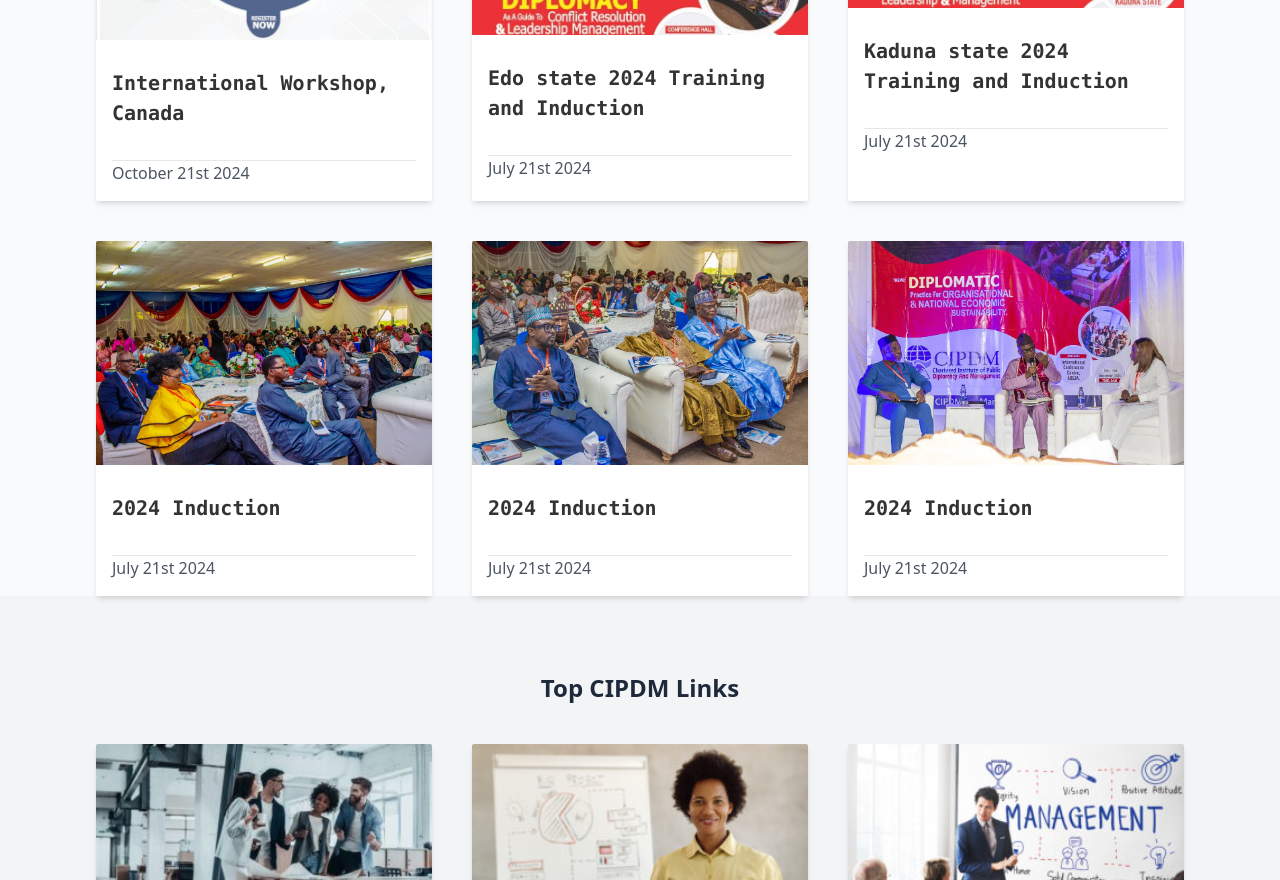
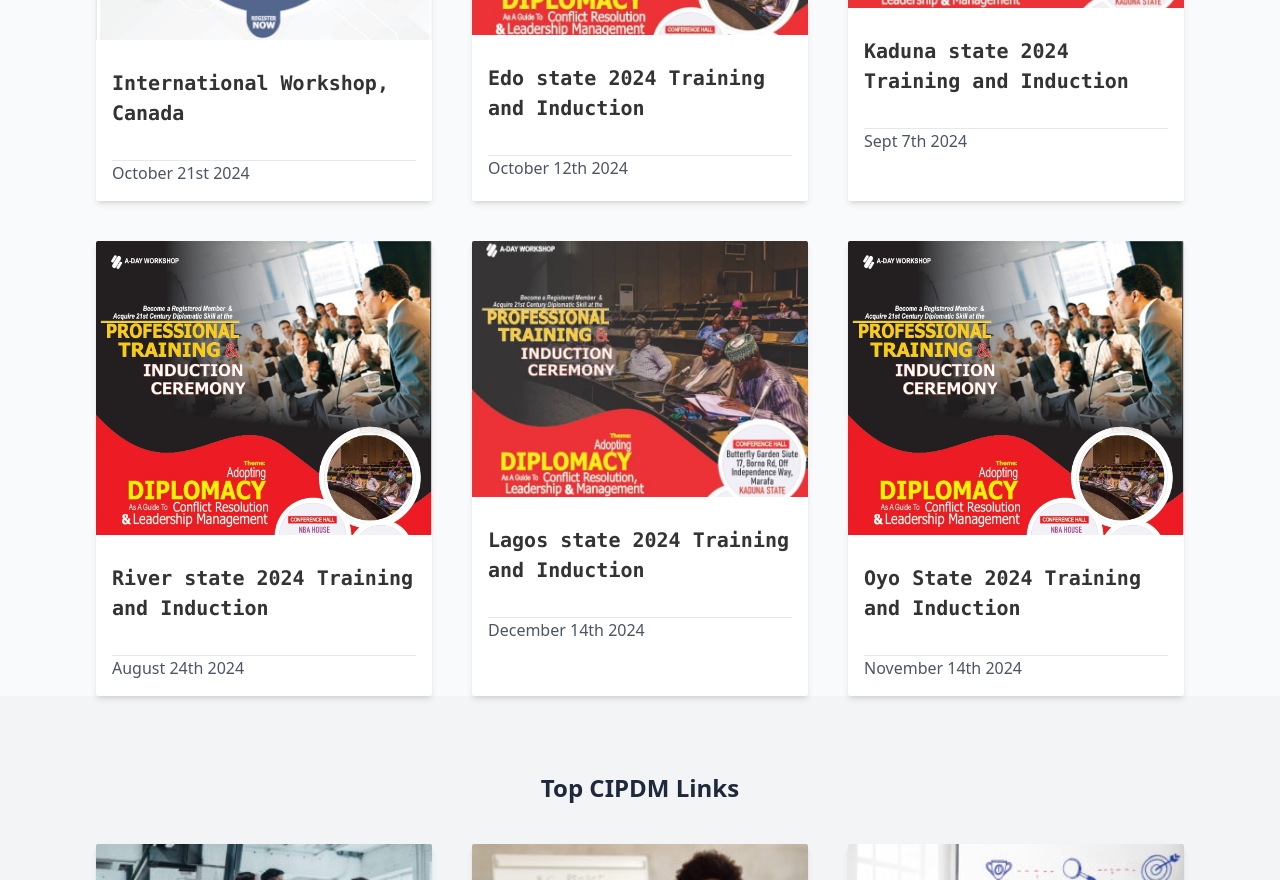
Before and after one commit to JosephDigitty/Institute-Website, a React (Vite) app: page /news in a window 1280 px wide. Shown: the part 600-1480 px from the top of the page. Built offline with nearby package versions, Linux system fonts and the light colour scheme; a web font is replaced by a local one.

Commit message:
Add all project files

```diff
--- a/src/Home Section/News.jsx
+++ b/src/Home Section/News.jsx
@@ -12,6 +12,7 @@
 import flier from '../assets/images/flier.jpg'
 import Flier3 from '../assets/images/Flier3.jpg'
 import Flier2 from '../assets/images/Flier2.jpg'
+import Flier_PH from '../assets/images/Flier_PH.jpg'
 
 
 const News = ({ishome}) => {
@@ -44,7 +45,7 @@
                 <div className='border-b pb-8 pt-3'>
                 <Link className='font-mono text-black/80 text-xl hover:text-slate-500 font-semibold leading-normal ' href=""> Edo state 2024 Training and Induction </Link>
                 </div>
-                    <p className="text-gray-600">July 21st 2024</p>
+                    <p className="text-gray-600">October 12th 2024</p>
                 </div>
             </div>
             {/* card 3 */}
@@ -54,35 +55,35 @@
                 <div className='border-b pb-8 pt-3'>
                 <Link className='font-mono text-black/80 text-xl hover:text-slate-500 font-semibold leading-normal ' href=""> Kaduna state 2024 Training and Induction </Link>
                 </div>
-                    <p className="text-gray-600">July 21st 2024</p>
+                    <p className="text-gray-600">Sept 7th 2024</p>
                 </div>
             </div>
             {/* card 4 */}
             <div className="bg-white shadow-md rounded-sm hover:opacity-90 hover:cursor-pointer overflow-hidden">
-                <img className="w-full h-50 object-cover" src={Abj} alt="Card Image"/>
+                <img className="w-full h-50 object-cover" src={Flier_PH} alt="Card Image"/>
                 <div className="p-4">
                 <div className='border-b pb-8 pt-3'>
-                <Link className='font-mono text-black/80 text-xl hover:text-slate-500 font-semibold leading-normal ' href=""> 2024 Induction </Link>
+                <Link className='font-mono text-black/80 text-xl hover:text-slate-500 font-semibold leading-normal ' href=""> River state 2024 Training and Induction </Link>
                 </div>
-                    <p className="text-gray-600">July 21st 2024</p>
+                    <p className="text-gray-600">August 24th 2024</p>
                 </div>
             </div>
             <div className="bg-white shadow-md rounded-sm hover:opacity-90 hover:cursor-pointer overflow-hidden">
-                <img className="w-full h-50 object-cover" src={Sco} alt="Card Image"/>
+                <img className="w-full h-50 object-cover" src={Flier2} alt="Card Image"/>
                 <div className="p-4">
                 <div className='border-b pb-8 pt-3'>
-                <Link className='font-mono text-black/80 text-xl hover:text-slate-500 font-semibold leading-normal ' href=""> 2024 Induction </Link>
+                <Link className='font-mono text-black/80 text-xl hover:text-slate-500 font-semibold leading-normal ' href=""> Lagos state 2024 Training and Induction </Link>
                 </div>
-                    <p className="text-gray-600">July 21st 2024</p>
+                    <p className="text-gray-600">December 14th 2024</p>
                 </div>
             </div>
             <div className="bg-white shadow-md rounded-sm hover:opacity-90 hover:cursor-pointer overflow-hidden">
-                <img className="w-full h-50 object-cover" src={Cipdm} alt="Card Image"/>
+                <img className="w-full h-50 object-cover" src={Flier_PH} alt="Card Image"/>
                 <div className="p-4">
                 <div className='border-b pb-8 pt-3'>
-                <Link className='font-mono text-black/80 text-xl hover:text-slate-500 font-semibold leading-normal ' href=""> 2024 Induction </Link>
+                <Link className='font-mono text-black/80 text-xl hover:text-slate-500 font-semibold leading-normal ' href=""> Oyo State 2024 Training and Induction </Link>
                 </div>
-                    <p className="text-gray-600">July 21st 2024</p>
+                    <p className="text-gray-600">November 14th 2024</p>
                 </div>
             </div>
         </div>
--- a/src/Pages/Consultancy.jsx
+++ b/src/Pages/Consultancy.jsx
@@ -80,7 +80,7 @@
        help them achieve caree advancement, and coach them to become effective and influential
        business leaders and management.
         </p>
-      <p className='font-Merriweather md:text-[15px]  text-[12px] leading-normal  py-7'>for more information please see our <Link className='text-purple-600 hover:text-black font-ubuntu' href="/">Conatact Page</Link> or send an Email ro info@cipdm.com.ng</p>
+      <p className='font-Merriweather md:text-[15px]  text-[12px] leading-normal  py-7'>for more information please see our <Link className='text-purple-600 hover:text-black font-ubuntu' href="/">Contact Page</Link> or send an Email to info@cipdm.com.ng</p>
 
         </section>
 
--- a/src/Pages/Gallery.jsx
+++ b/src/Pages/Gallery.jsx
@@ -45,7 +45,7 @@
                 <img className="w-full h-50 object-cover" src={News5} alt="Card Image"/>
                 <div className="p-4">
                 <div className='border-b pb-8 pt-3'>
-                <a className='font-mono text-black/80 text-xl hover:text-slate-500 font-semibold leading-normal ' href=""> 2024 Induction </a>
+                <a className='font-mono text-black/80 text-xl hover:text-slate-500 font-semibold leading-normal ' href=""> National Conference 2023, Abuja </a>
                 </div>
 
                 </div>
@@ -55,7 +55,7 @@
                 <img className="w-full h-50 object-cover" src={Abj} alt="Card Image"/>
                 <div className="p-4">
                 <div className='border-b pb-8 pt-3'>
-                <a className='font-mono text-black/80 text-xl hover:text-slate-500 font-semibold leading-normal ' href=""> 2024 Induction </a>
+                <a className='font-mono text-black/80 text-xl hover:text-slate-500 font-semibold leading-normal ' href=""> National Conference 2023, Abuja </a>
                 </div>
 
                 </div>
@@ -85,7 +85,7 @@
                 <img className="w-full h-50 object-cover" src={Cipdm} alt="Card Image"/>
                 <div className="p-4">
                 <div className='border-b pb-8 pt-3'>
-                <a className='font-mono text-black/80 text-xl hover:text-slate-500 font-semibold leading-normal ' href=""> 2024 Induction </a>
+                <a className='font-mono text-black/80 text-xl hover:text-slate-500 font-semibold leading-normal ' href=""> National Conference 2023, Abuja </a>
                 </div>
 
                 </div>
@@ -95,7 +95,7 @@
                 <img className="w-full h-50 object-cover" src={resilience} alt="Card Image"/>
                 <div className="p-4">
                 <div className='border-b pb-8 pt-3'>
-                <a className='font-mono text-black/80 text-xl hover:text-slate-500 font-semibold leading-normal ' href=""> 2024 Induction </a>
+                <a className='font-mono text-black/80 text-sm hover:text-slate-500 font-semibold leading-normal ' href=""> National President, Governing Council  presenting a certificate of fellowship to a new inductee </a>
                 </div>
 
                 </div>
@@ -115,7 +115,7 @@
                 <img className="w-full h-50 object-cover" src={gal2} alt="Card Image"/>
                 <div className="p-4">
                 <div className='border-b pb-8 pt-3'>
-                <a className='font-mono text-black/80 text-xl hover:text-slate-500 font-semibold leading-normal ' href=""> 2024 Induction </a>
+                <a className='font-mono text-black/80 text-xl hover:text-slate-500 font-semibold leading-normal ' href=""> The staff & coordinators of the institute </a>
                 </div>
 
                 </div>
@@ -165,7 +165,7 @@
                 <img className="w-full h-50 object-cover" src={gal7} alt="Card Image"/>
                 <div className="p-4">
                 <div className='border-b pb-8 pt-3'>
-                <a className='font-mono text-black/80 text-xl hover:text-slate-500 font-semibold leading-normal ' href=""> 2024 Induction </a>
+                <a className='font-mono text-black/80 text-sm hover:text-slate-500 font-semibold leading-normal ' href=""> Governing Council member , Associate Prof. Mustapha ( KWASU) left felicitates with a new fellows inductee </a>
                 </div>
 
                 </div>
@@ -175,7 +175,7 @@
                 <img className="w-full h-50 object-cover" src={gal9} alt="Card Image"/>
                 <div className="p-4">
                 <div className='border-b pb-8 pt-3'>
-                <a className='font-mono text-black/80 text-xl hover:text-slate-500 font-semibold leading-normal ' href=""> 2024 Induction </a>
+                <a className='font-mono text-black/80 text-l hover:text-slate-500 font-semibold leading-normal ' href=""> the Executive Director, Stephen Odukoya( left) presenting Fellowship certificate to a member </a>
                 </div>
 
                 </div>
--- a/src/Pages/Research.jsx
+++ b/src/Pages/Research.jsx
@@ -21,7 +21,7 @@
         Cipdm Research advances the profession of diplomacy and management through oustanding research,
         and benchmarking, exploring issues that matters in diplomacy and management and the wider world
       </p>
-      <p className='font-Merriweather md:text-[15px]  text-[12px] leading-normal  py-7'>for more information please see our <Link className='text-purple-600 hover:text-black font-ubuntu' to="/">Conatact Page</Link> or send an Email ro info@cipdm.com.ng</p>
+      <p className='font-Merriweather md:text-[15px]  text-[12px] leading-normal  py-7'>for more information please see our <Link className='text-purple-600 hover:text-black font-ubuntu' to="/">Contact Page</Link> or send an Email to info@cipdm.com.ng</p>
       </section>
   )
 }
--- a/src/Pages/Training.jsx
+++ b/src/Pages/Training.jsx
@@ -56,7 +56,7 @@
         <br />
         Certified Professional Business Negotiator (CPBN)
       </p >
-       <p className='font-Merriweather md:text-[15px]  text-[12px] leading-normal  py-7'>for more information please see our <a className='text-purple-400 hover:text-black font-ubuntu' href="/">Conatact Page</a> or send an Email ro info@cipdm.com.ng
+       <p className='font-Merriweather md:text-[15px]  text-[12px] leading-normal  py-7'>for more information please see our <a className='text-purple-400 hover:text-black font-ubuntu' href="/">Contact Page</a> or send an Email to info@cipdm.com.ng
        </p>
       </section>
 
```
Also changed, not shown: src/assets/images/Flier_PH.jpg (added).
